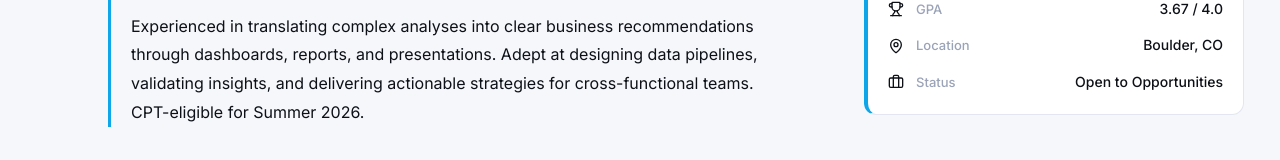
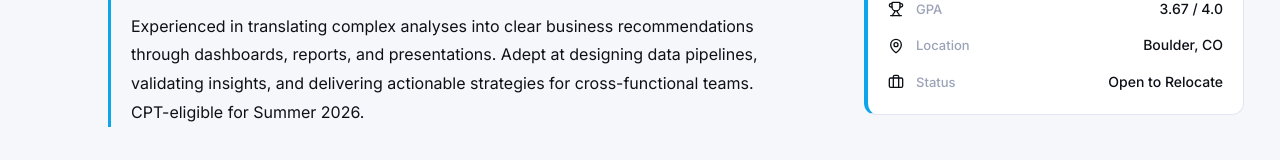
Before and after one commit to himanshumjain15/Portfolio, a Next.js app: page /Portfolio/ in a window 1280 px wide. Shown: the part 1065-1225 px from the top of the page. Built offline with nearby package versions, Linux system fonts and the light colour scheme.

Commit message:
fix: update status value in quickInfo to reflect relocation availability

```diff
--- a/src/data/portfolio.ts
+++ b/src/data/portfolio.ts
@@ -57,7 +57,7 @@ export const quickInfo = [
   { label: "University", value: "CU Boulder" },
   { label: "GPA", value: "3.67 / 4.0" },
   { label: "Location", value: "Boulder, CO" },
-  { label: "Status", value: "Open to Opportunities" },
+  { label: "Status", value: "Open to Relocate" },
 ];
 
 export const stats = [
```
